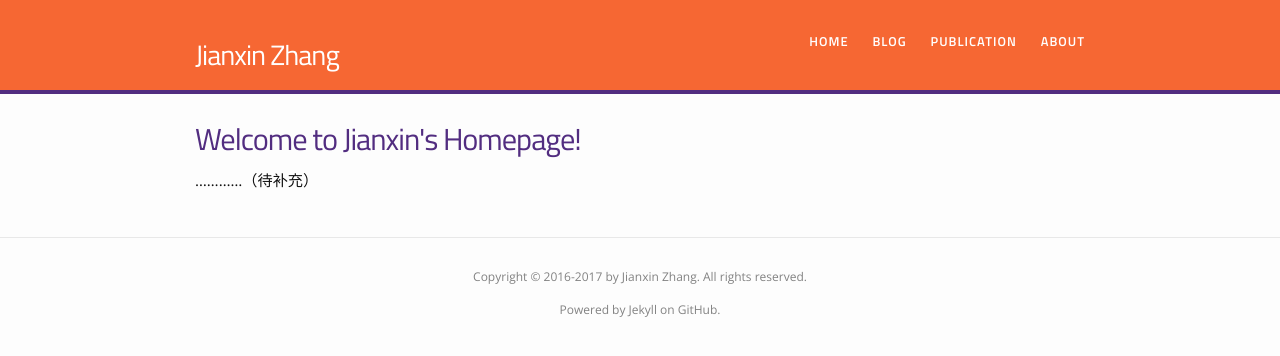
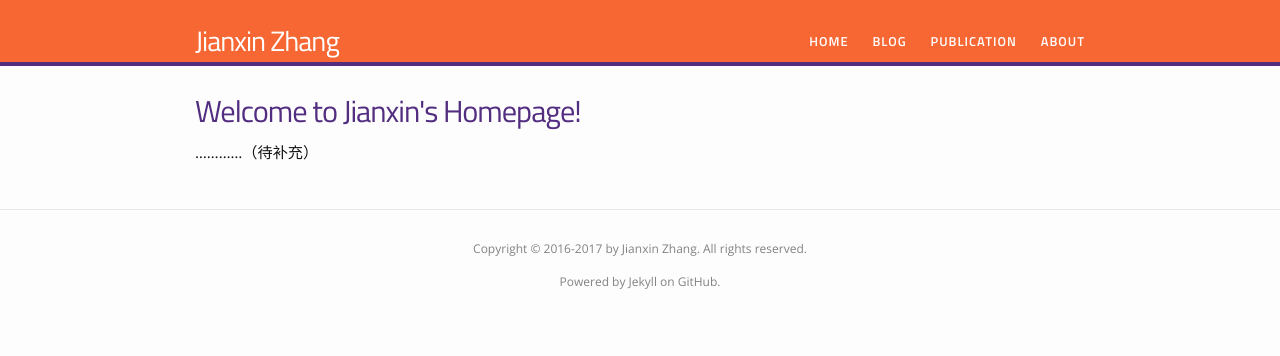
Before and after one commit to 0ZJX0/0ZJX0.github.io, a Jekyll site: the page built from index.html, in a window 1280 px wide. Shown: the top 356 px of the page. Built offline with Jekyll 4.4.1, drawn with Linux system fonts in a browser that asks for light colours.

Commit message:
Update _header.scss

```diff
--- a/_sass/_header.scss
+++ b/_sass/_header.scss
@@ -13,10 +13,10 @@
 
 .site-title {
     font-size: 28px;
-    margin-top: 15px;
-    line-height: 40px;
+    /* margin-top: 15px;
+    line-height: 40px; */
     letter-spacing: -1px;
-    margin-bottom: 15px;
+    margin-bottom: 0;
     float: left;
     font-weight: 500;
 		font-family: 'Titillium Web', sans-serif;
```
